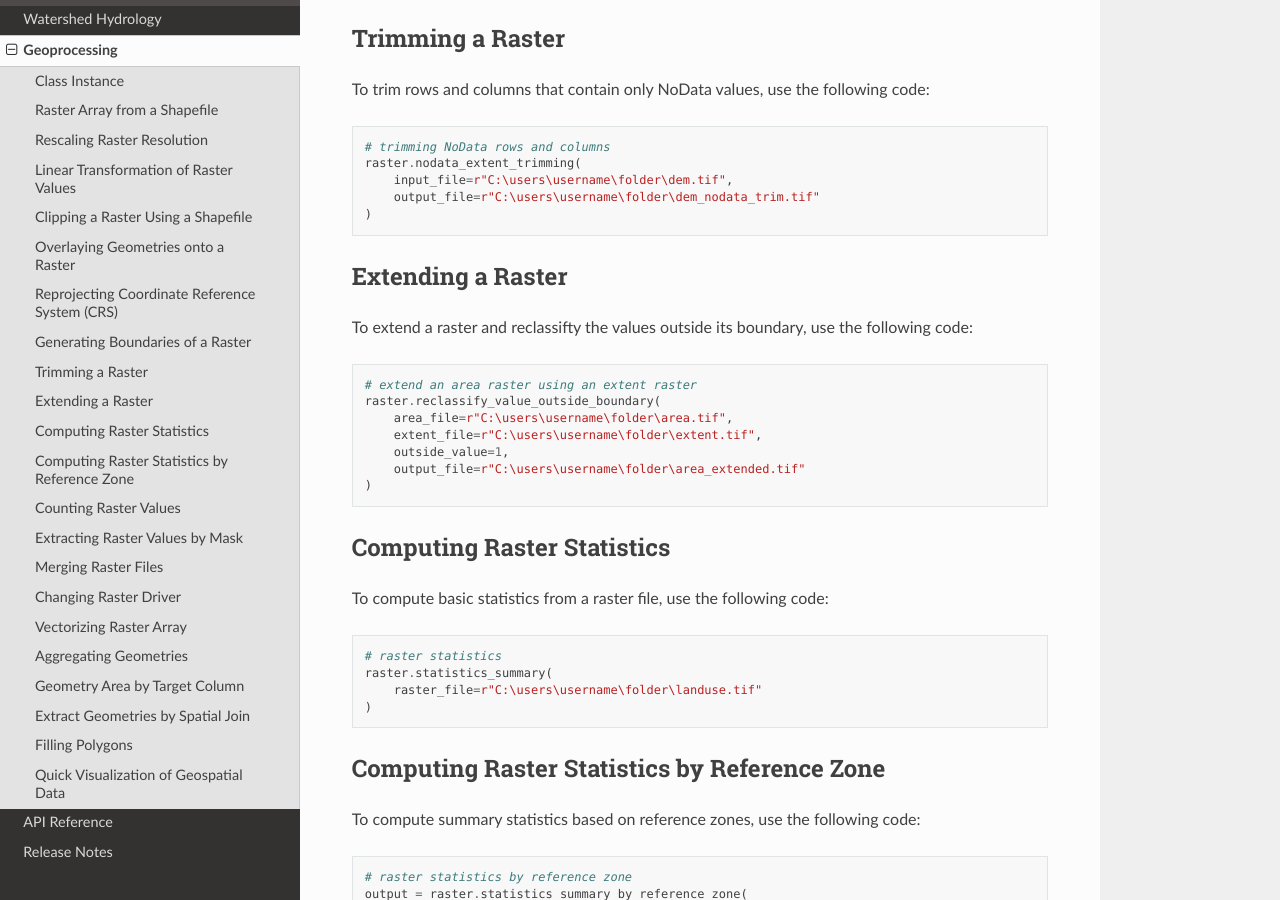
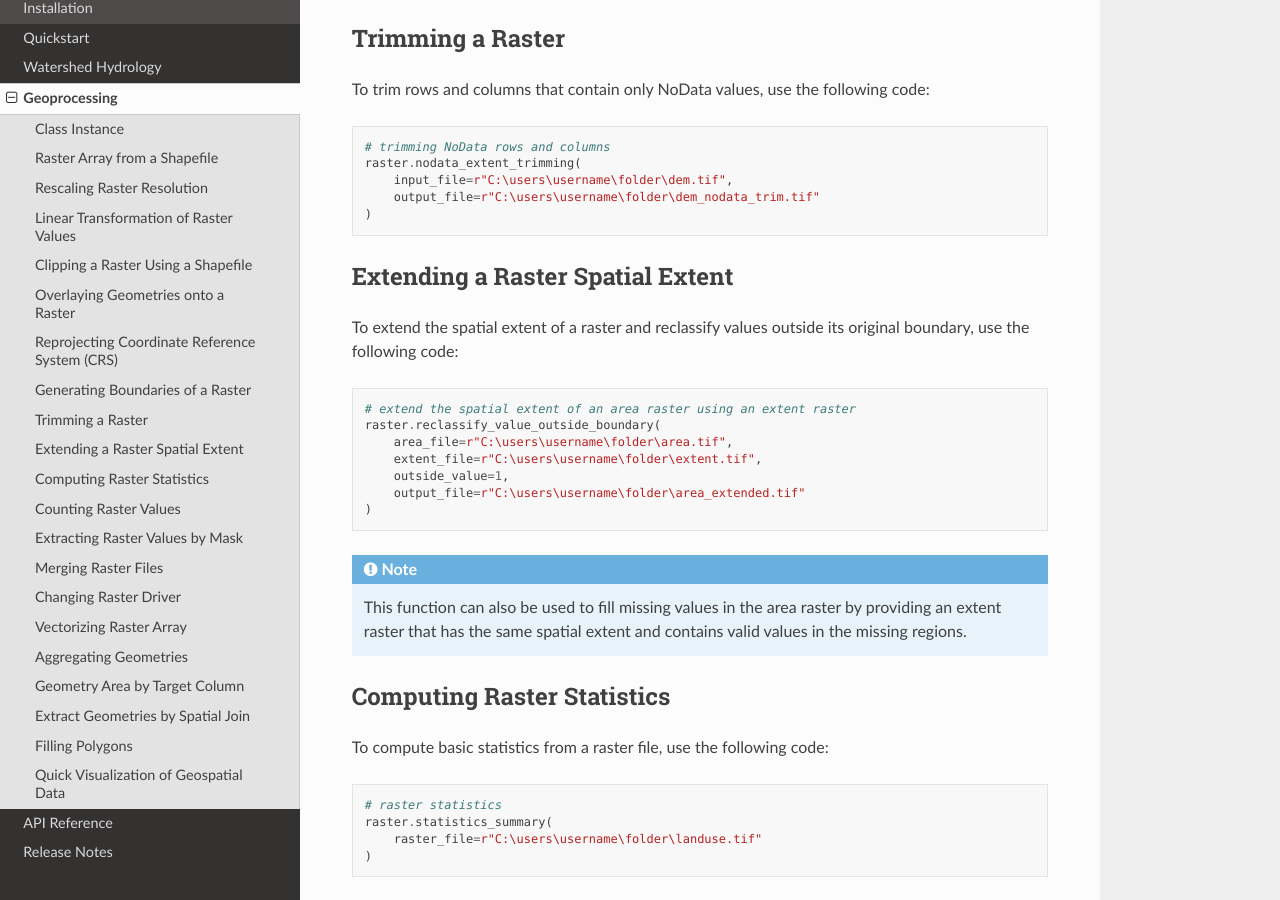
Before and after one commit to debpal/GeoAnalyze, a Sphinx documentation site: the page built from docs/geoprocessing.rst, in a window 1280 px wide and 900 px high, scrolled down 2605 px. Built offline with Sphinx 7.4.7 and the Read the Docs theme 3.1.0, drawn with Linux system fonts in a browser that asks for light colours.

Commit message:
update docs

```diff
--- a/docs/geoprocessing.rst
+++ b/docs/geoprocessing.rst
@@ -164,21 +164,25 @@ To trim rows and columns that contain only NoData values, use the following code
     )
 
 
-Extending a Raster
---------------------
+Extending a Raster Spatial Extent
+------------------------------------
 
-To extend a raster and reclassifty the values outside its boundary, use the following code:
+To extend the spatial extent of a raster and reclassify values outside its original boundary, use the following code:
 
 
 .. code-block:: python
 
-    # extend an area raster using an extent raster
+    # extend the spatial extent of an area raster using an extent raster
     raster.reclassify_value_outside_boundary(
         area_file=r"C:\users\username\folder\area.tif",
         extent_file=r"C:\users\username\folder\extent.tif",
         outside_value=1,
         output_file=r"C:\users\username\folder\area_extended.tif"
     )
+
+.. note::
+    This function can also be used to fill missing values in the area raster by providing an extent raster
+    that has the same spatial extent and contains valid values in the missing regions.
 
 
 Computing Raster Statistics
@@ -193,10 +197,6 @@ To compute basic statistics from a raster file, use the following code:
     raster.statistics_summary(
         raster_file=r"C:\users\username\folder\landuse.tif"
     )
-
-
-Computing Raster Statistics by Reference Zone
--------------------------------------------------
 
 To compute summary statistics based on reference zones, use the following code:
 
--- a/docs/introduction.rst
+++ b/docs/introduction.rst
@@ -72,6 +72,7 @@ This allows users to execute geoprocessing tasks more efficiently, reducing code
 - Generating boundary polygons from a raster
 - Reclassifying raster values
 - Trimming and extending rasters
+- Filling missing values in raster regions
 - Computing raster statistics
 - Counting unique raster values
 - Extracting raster values using a mask or range filter
```
